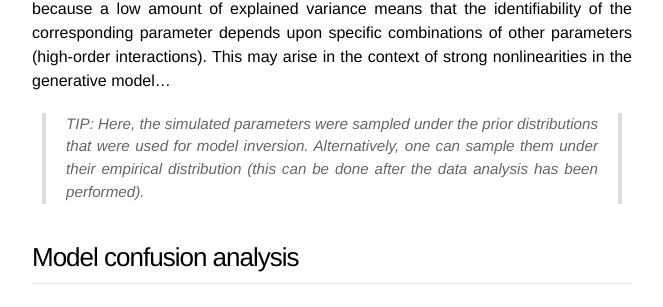
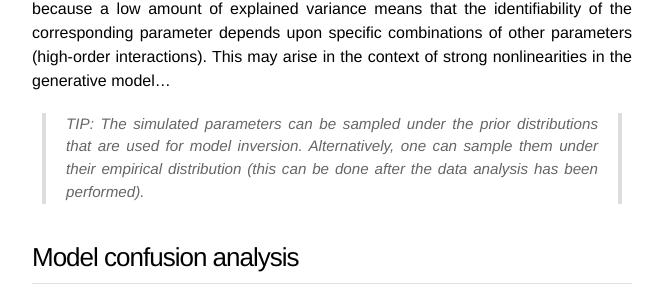
Before and after one commit to MBB-team/VBA-toolbox, a Jekyll site: the page built from _wiki/identifiability.md, in a window 1280 px wide. Shown: the part 1055-1362 px from the top of the page, without its empty margins (308-971 px from the left). Built offline with Jekyll 4.4.1, drawn with Linux system fonts in a browser that asks for light colours; nearby versions of some CDN libraries.

Commit message:
Update identifiability.md

```diff
--- a/_wiki/identifiability.md
+++ b/_wiki/identifiability.md
@@ -24,7 +24,7 @@ This is why performing an identifiability analysis is alsways a healthy counterp
 Of particular interest here is the relative amount of variance in each estimated parameter that can be explained by variations in simulated parameters. In fact, any non-diagonal element in the matrix of regression coefficients signals a potential non-identifiability issue between the corresponding parameters. Note that the total amount of variance explained by the simulated parameters is also of interest. This is because a low amount of explained variance means that the identifiability of the corresponding parameter depends upon specific combinations of other parameters (high-order interactions). This may arise in the context of strong nonlinearities in the generative model...
 
 
-> TIP: Here, the simulated parameters were sampled under the prior distributions that were used for model inversion. Alternatively, one can sample them under their empirical distribution (this can be done after the data analysis has been performed).
+> TIP: The simulated parameters can be sampled under the prior distributions that are used for model inversion. Alternatively, one can sample them under their empirical distribution (this can be done after the data analysis has been performed).
 
 
 ## Model confusion analysis
```
